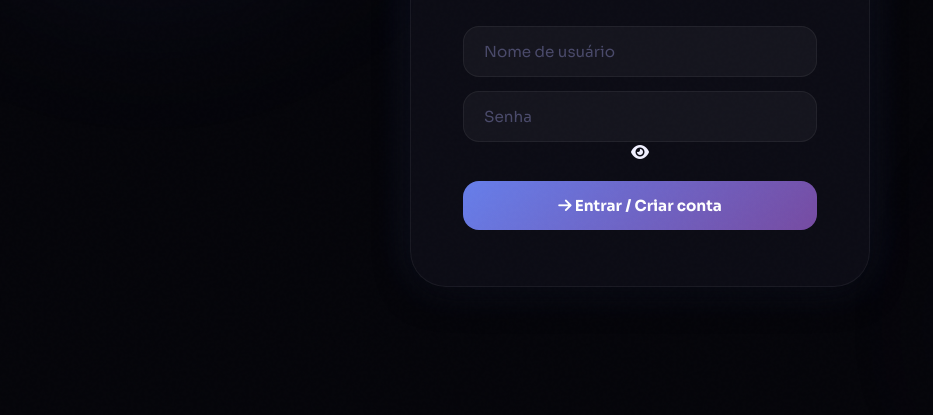
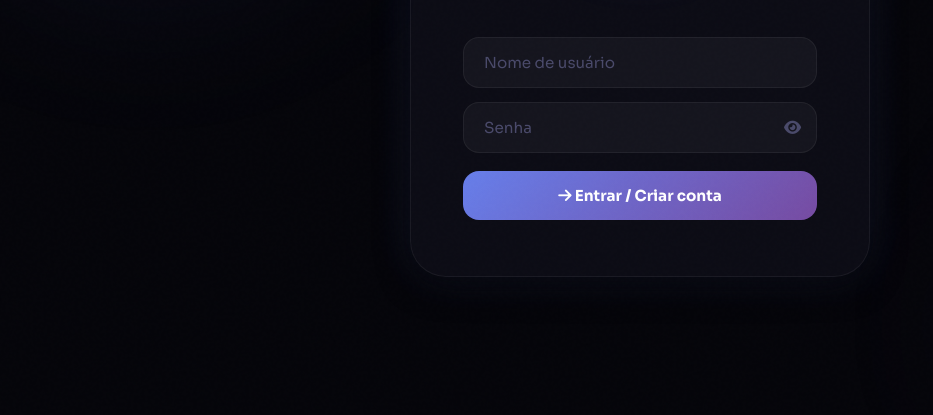
Before and after one commit to Nycollas009/Projeto-X, a website: page projeto-twitter/public/index.html in a window 1280 px wide. Shown: the part 385-800 px from the top of the page, without its empty margins (0-933 px from the left). Drawn offline with Linux system fonts and the light colour scheme.

Commit message:
botão de visualização de senha

```diff
--- a/projeto-twitter/public/style.css
+++ b/projeto-twitter/public/style.css
@@ -252,6 +252,45 @@ body.large-text { font-size: 118%; }
     border-color: var(--primary);
     background: rgba(102,126,234,0.07);
     box-shadow: 0 0 0 4px rgba(102,126,234,0.12);
+}
+
+.password-input-wrapper {
+    position: relative;
+    width: 100%;
+}
+
+.password-input-wrapper input {
+    width: 100%;
+    padding: 15px 45px 15px 20px;
+    background: rgba(255,255,255,0.04);
+    border: 1px solid var(--border);
+    color: var(--text);
+    border-radius: var(--radius);
+    font-size: 0.95rem;
+    font-family: var(--font-display);
+    transition: all 0.25s;
+    outline: none;
+}
+
+.password-input-wrapper input:focus {
+    border-color: var(--primary);
+    background: rgba(102,126,234,0.07);
+    box-shadow: 0 0 0 4px rgba(102,126,234,0.12);
+}
+
+.toggle-password {
+    position: absolute;
+    right: 16px;
+    top: 50%;
+    transform: translateY(-50%);
+    cursor: pointer;
+    color: var(--text-muted);
+    transition: color 0.2s;
+    font-size: 0.95rem;
+}
+
+.toggle-password:hover {
+    color: var(--primary);
 }
 
 .btn-primary {
```
